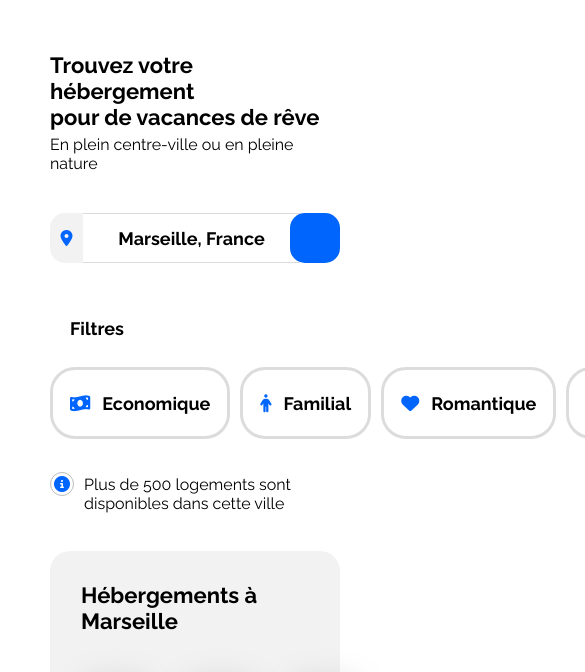
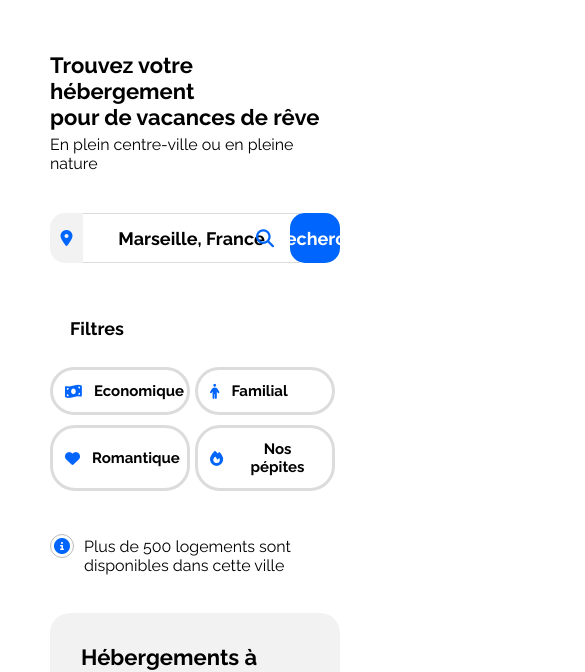
Before and after one commit to lucian-888/Projet_2, a plain HTML site: page index.html in a window 390 px wide. Shown: the part 92-764 px from the top of the page, 585 px wide, since content can reach past the window. Drawn offline with Linux system fonts and the light colour scheme.

Commit message:
filtres mobile work

```diff
--- a/css/style.css
+++ b/css/style.css
@@ -432,6 +432,7 @@ a {
 @media (max-width: 767.98px) {
     .header {
         flex-direction: column; /* Stack elements in a column */
+
     }
 
     .container-logo {
@@ -456,6 +457,7 @@ a {
     .h1 {
         display: flex;
         flex-wrap: wrap;
+
     }
     .h1 span {
         width: 100%;
@@ -476,22 +478,18 @@ a {
 
     }
 
-      /* Hide the text inside the button and display the magnifying glass icon */
-      .search-form button span {
-        display: none;
+    .filtres-buttons {
+        flex-wrap: wrap;
     }
 
-    .search-form button i {
-        display: block;
+    /* Adjust individual button widths for better alignment */
+    .filtres-buttons button {
+
+        width: calc(50% - 5px); /* Adjust button width to fit two buttons per line with some spacing */
+        margin-right: 5px; /* Add some space between buttons */
+        margin-bottom: 10px;
+        font-size: 15px;
+        padding: 12px 12px !important;
     }
 
-    .search-form button::before {
-        content: "\f002"; /* Unicode for the search icon */
-        font-family: "Font Awesome 6 Solid"; /* Font family for the icon */
-        font-size: 18px; /* Adjust the size as needed */
-        align-content: center;
-        justify-content: center;
-    }
-
-
 }
```
Also changed, not shown: index.html (line endings or trailing spaces).
